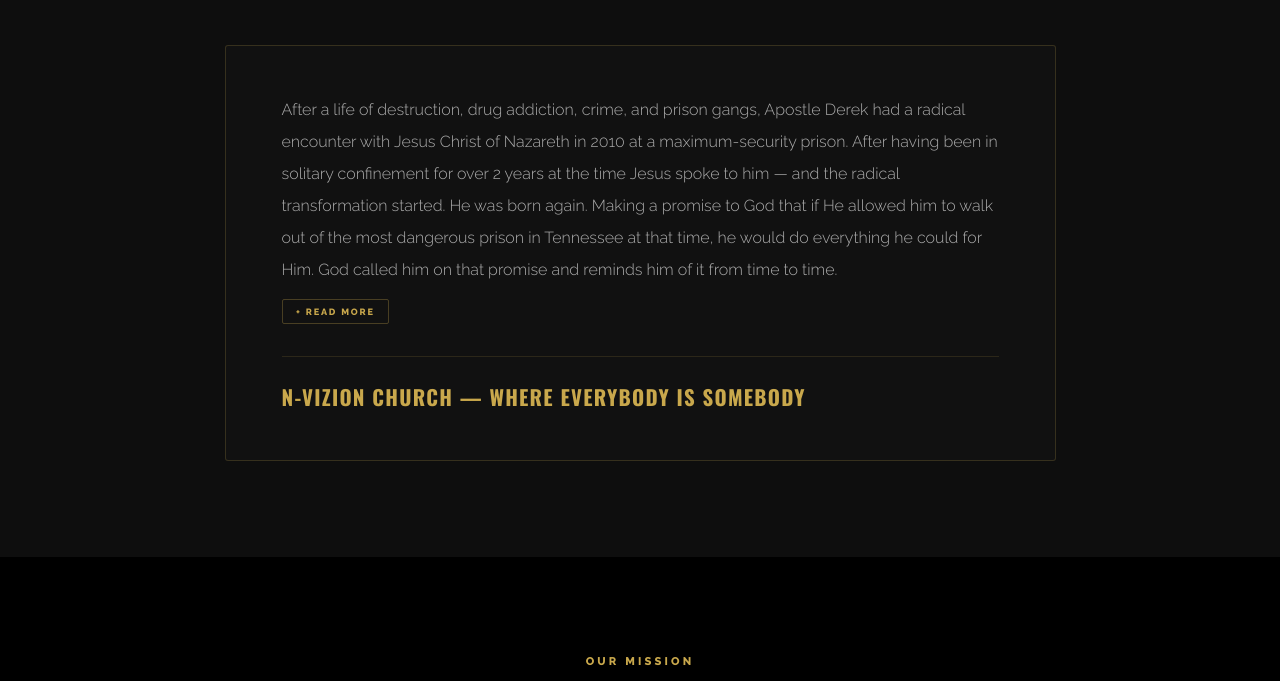
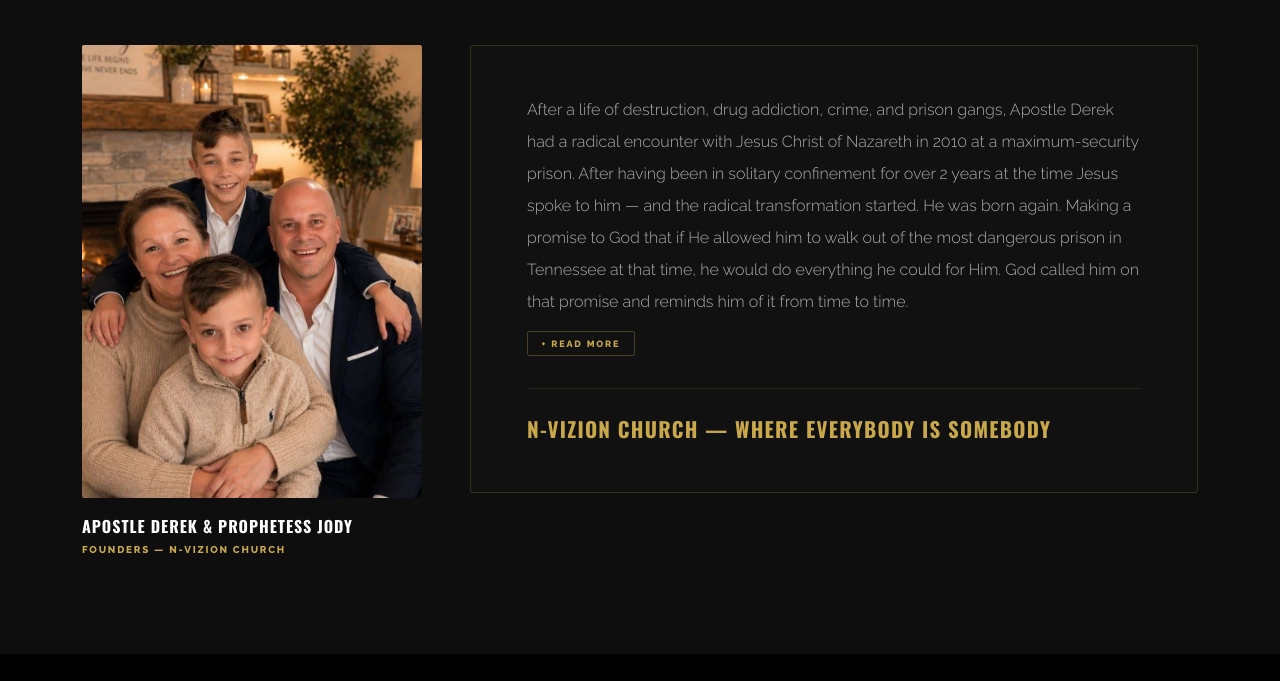
Before and after one commit to BryceMani4c/N-Vizion-Website, a plain HTML site: page about.html in a window 1280 px wide. Shown: the part 805-1486 px from the top of the page. Drawn offline with nearby package versions, Linux system fonts and the light colour scheme.

Commit message:
Added Apostles Family Photo

```diff
--- a/about.html
+++ b/about.html
@@ -143,6 +143,14 @@
 
         .section { padding:6rem 0; }
 
+        /* Leader photo */
+        .leader-photo-wrap { position: relative; }
+        .leader-photo { width: 100%; aspect-ratio: 3/4; object-fit: cover; object-position: center top; display: block; border-radius: 2px; }
+        .leader-caption { padding: 1rem 0 0; }
+        .leader-caption .leader-name { display: block; font-family: 'Oswald', sans-serif; font-size: 1rem; font-weight: 700; text-transform: uppercase; letter-spacing: .06em; color: #fff; margin-bottom: .3rem; }
+        .leader-caption .leader-title { display: block; font-family: 'Raleway', sans-serif; font-size: .62rem; font-weight: 800; letter-spacing: .18em; text-transform: uppercase; color: var(--gold); }
+        @media (max-width: 991px) { .leader-photo { aspect-ratio: 4/3; } }
+
     /* READ MORE TOGGLE */
     .more-content { display: none; }
     .more-content.open { display: block; }
@@ -238,14 +246,23 @@
                 <div class="divider-gold"></div>
             </div>
         </div>
-        <div class="row justify-content-center">
-            <div class="col-lg-9 reveal reveal-delay-1">
+        <div class="row g-5 align-items-start">
+            <div class="col-lg-4 reveal">
+                <div class="leader-photo-wrap">
+                    <img src="assets/img/about-family.jpg" alt="Apostle Derek &amp; Prophetess Jody" class="leader-photo" />
+                    <div class="leader-caption">
+                        <span class="leader-name">Apostle Derek &amp; Prophetess Jody</span>
+                        <span class="leader-title">Founders &mdash; N-Vizion Church</span>
+                    </div>
+                </div>
+            </div>
+            <div class="col-lg-8 reveal reveal-delay-1">
                 <div class="history-card">
                     <p>After a life of destruction, drug addiction, crime, and prison gangs, Apostle Derek had a radical encounter with Jesus Christ of Nazareth in 2010 at a maximum-security prison. After having been in solitary confinement for over 2 years at the time Jesus spoke to him — and the radical transformation started. He was born again. Making a promise to God that if He allowed him to walk out of the most dangerous prison in Tennessee at that time, he would do everything he could for Him. God called him on that promise and reminds him of it from time to time.</p>
 
                     <div id="history-more" class="more-content">
-                    <p>Apostle Derek's answer to the Call and being chosen to carry out God's will in the earth has led him to where he is today. This was the conception of N-Vizion Church. He got out of prison in 2013 following this Jesus that had changed his whole life. After relocating to a region and land he had never known, in trust that God would do what He said He would, it all began. After a year or so of friendship, prayer and persistence, a lady he had met while in ministry became his wife. May of 2016, Apostle Derek and Jody were married and began ministry together.</p>
-                    <p>In 2020, when the world was shutting down and doubt and despair had gripped the people, Apostle Derek withdrew from a denominational ministry program to sit in his living room with Jody and 2 of their children &mdash; and little did they know, this would be the birth of what we know today as N-Vizion Church. God has placed on them the anointing to destroy the yoke of slavery to religion and traditions of man, to bring forth the Kingdom of our God and His Christ &mdash; the true revelation of what it&rsquo;s all about: relationship with the Father and His will in the earth.</p>
+                    <p>Apostle Derek's answer to the Call and being chosen to carry out God's will in the earth has led him to where he is today. This was the conception of N-Vizion Church. He got out of prison in 2013 following this Jesus that had changed his whole life. After relocating to a region and land he had never known, in trust that God would do what He said He would, it all began. After a year or so of friendship, prayer and persistence, a lady he had met while in ministry became his wife. May of 2016, Apostle Derek and Prophetess Jody were married and began ministry together.</p>
+                    <p>In 2020, when the world was shutting down and doubt and despair had gripped the people, Apostle Derek withdrew from a denominational ministry program to sit in his living room with Prophetess Jody and 2 of their children &mdash; and little did they know, this would be the birth of what we know today as N-Vizion Church. God has placed on them the anointing to destroy the yoke of slavery to religion and traditions of man, to bring forth the Kingdom of our God and His Christ &mdash; the true revelation of what it&rsquo;s all about: relationship with the Father and His will in the earth.</p>
                     <p>Apostle Derek&rsquo;s heart is to see a body fully formed in Christ and walking in the fullness of the Godhead bodily, influencing every realm of governmental authority &mdash; sitting in the rightful seat that Jesus Christ of Nazareth has paid the price for us to sit. Today, if you have been called to us at N-Vizion Church, we are so honored. We make it our aim to do all we can to see you become all you can be for God &mdash; in life, here, now!</p>
                     <p>Jesus Christ of Nazareth is our King and Lord forever. We are anointed by His Holy Spirit, founded on the truth of His Holy Word, and led by the love of the Father that has been extended to us. Let&rsquo;s begin this journey of discovery together as we team up to be all we can be in Christ, and allow Him to be all He desires through us.</p>
                     </div>
@@ -581,17 +598,18 @@
 </script>
 
         <script id="shared-nav-js">
-        (function(){
+        document.addEventListener('DOMContentLoaded', function(){
             var nav = document.getElementById('siteNav');
             window.addEventListener('scroll', function(){ nav.classList.toggle('scrolled', window.scrollY > 40); }, { passive: true });
             var toggle = document.getElementById('navToggle');
             var menu   = document.getElementById('mobileMenu');
-            toggle.addEventListener('click', function(){ menu.classList.toggle('open'); });
+            toggle.addEventListener('click', function(e){ e.stopPropagation(); menu.classList.toggle('open'); });
+            toggle.addEventListener('touchend', function(e){ e.preventDefault(); e.stopPropagation(); menu.classList.toggle('open'); });
             var observer = new IntersectionObserver(function(entries){
                 entries.forEach(function(e){ if(e.isIntersecting){ e.target.classList.add('visible'); observer.unobserve(e.target); } });
             }, { threshold: 0.1 });
             document.querySelectorAll('.reveal').forEach(function(el){ observer.observe(el); });
-        })();
+        });
         </script>
 </body>
 </html>
```
